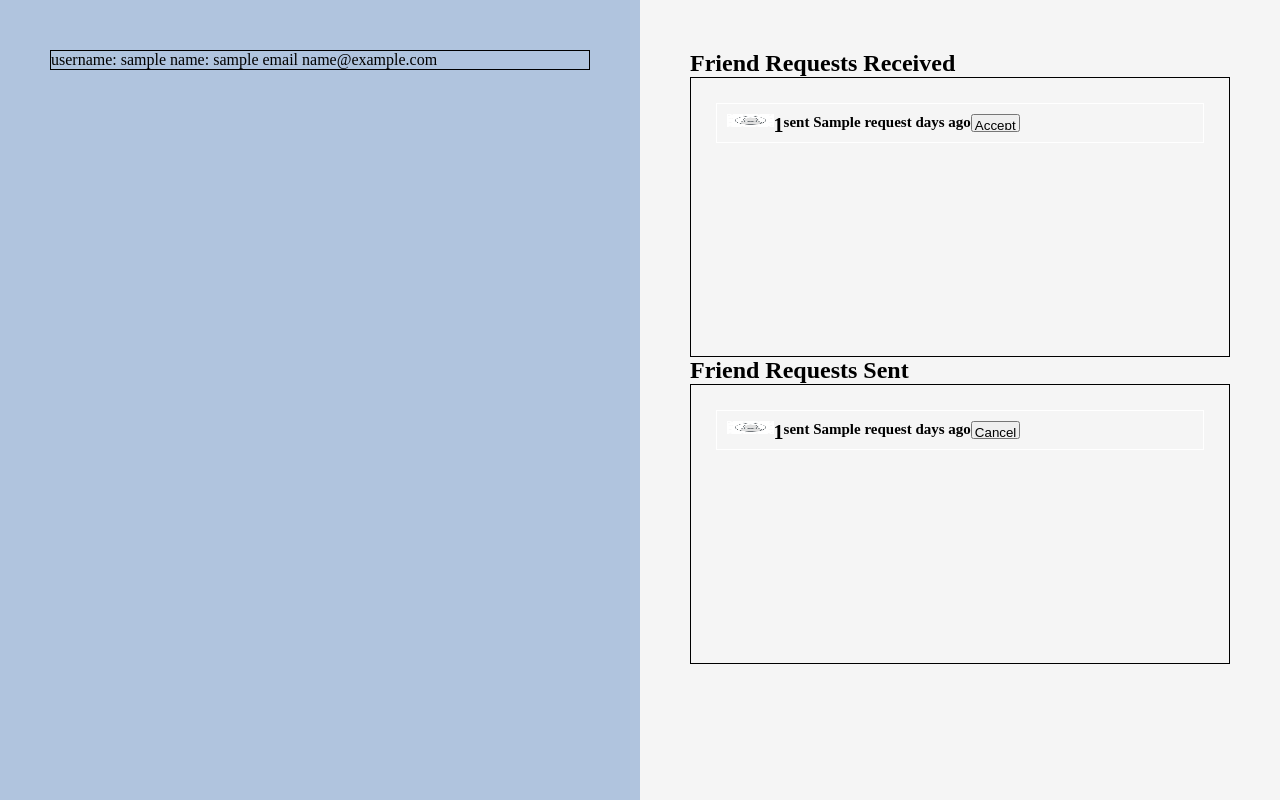
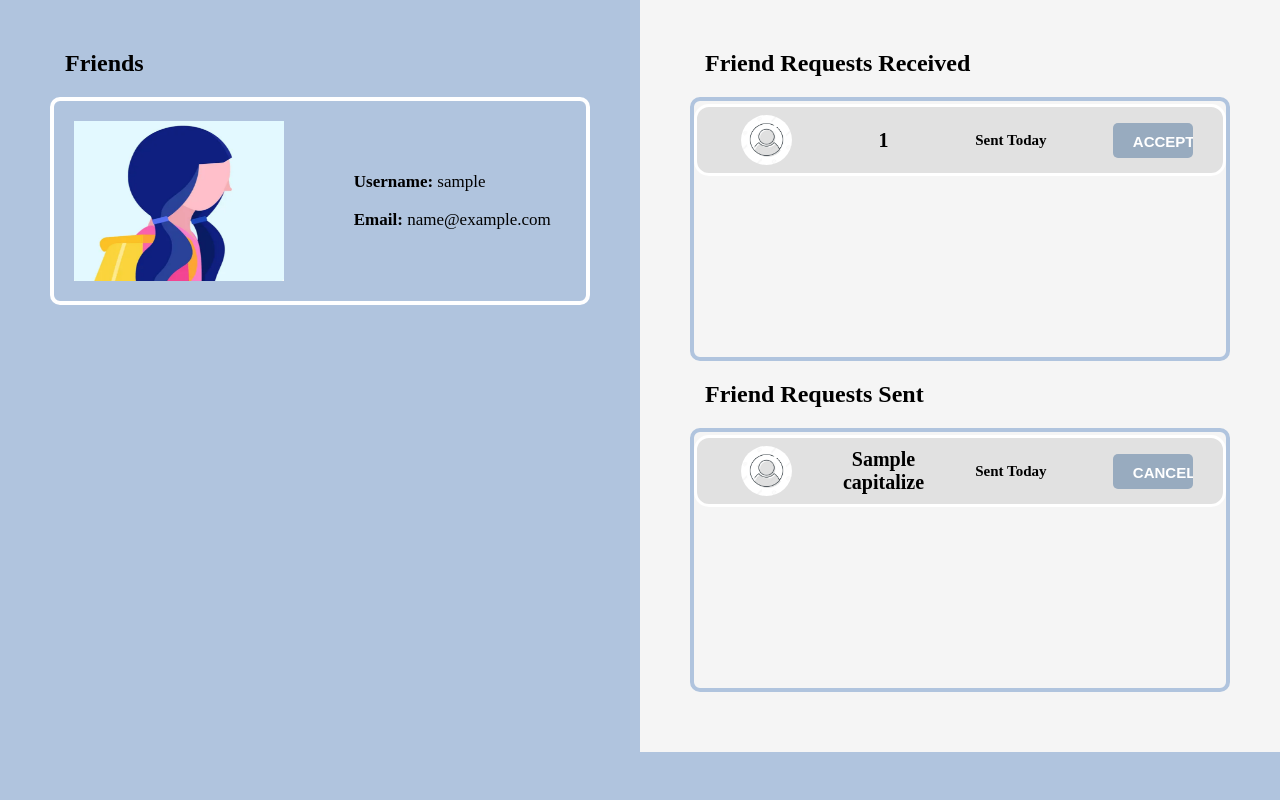
Before and after one commit to GeorgeCloud/SocialPent, a Flask app: template templates/friend_requests.html in a window 1280 px wide. Shown: the part 48-848 px from the top of the page. After the commit the page ends 800 px from the top, so only its background shows below. Run offline with Flask 2, Linux system fonts and the light colour scheme; the template is opened without the code that fills it: most values are stand-ins (such as "Sample title", 1, 10 or a date in 2020).

Commit message:
add: designed friend-requests page

```diff
--- a/static/styles.css
+++ b/static/styles.css
@@ -36,23 +36,44 @@ a:visited {
 .account-request {
     display: flex;
     /* background-color: rgb(255, 255, 255); */
-    padding: 10px;
-    height: 5vh;
+    height: 9vh;
+    align-items: center;
     width: 100%;
-    border: solid 1px rgb(255, 255, 255);
+    border: solid 3px rgb(255, 255, 255);
+    padding: 8px;
+    background-color: rgb(225, 225, 225);
+    border-radius: 15px;
+}
+
+.account-request:hover {
+    background-color: rgb(120, 176, 240);
+    border: solid 5px rgb(255, 255, 255);
+    padding: 4px;
+}
+
+.account-request:hover #style-cancel-btn{
+    background-color: rgb(252, 252, 252);
+    color: gray;
+    cursor: pointer;
 }
 
 .account-request img {
-    height: 70%;
+    height: 100%;
     width: 10%;
+    border-radius: 100%;
+    margin-left: 7%;
 }
 
 .account-request h2 {
     font-size: 20px;
+    margin-left: 7%;
+    width: 22%;
+    text-align: center;
 }
 
 .account-request p {
     font-size: 15px;
+    margin-left: 7%;
 }
 
 .activity {
@@ -337,6 +358,12 @@ nav {
     width: 20vw;
 }
 
+#profile-picture2 {
+    height: 20vh;
+    width: 20vw;
+
+}
+
 /* change name to .post-area */
 .post {
     grid-area: post;
@@ -460,7 +487,13 @@ hr {
 }
 
 .indv-friend-container {
-  border: solid black 1px;
+  border: solid rgb(255, 255, 255);
+  border-radius: 10px;
+  padding: 20px;
+  display: flex;
+  align-items: center;
+  border-width: 4px;
+  margin-bottom: 15px;
 }
 
 .left-content {
@@ -546,13 +579,25 @@ ul {
 }
 
 .request-content-container {
-    border: solid black 1px;
-    padding: 25px;
-    height: 35vh;
+    /* padding: 25px; */
+    height: 33vh;
+    border: solid lightsteelblue;
+    border-width: 4px;
+    border-radius: 10px;
+    overflow: scroll;
+    /* padding: 20px; */
+    /* display: flex;
+    align-items: center; */
+    /* margin-bottom: 15px; */
+}
+
+.request-content-container form {
+    margin-top: 3px;
 }
 
 .request-content-container input {
-    padding: 2px;
+    padding: 10px 20px;
+    margin-left: 13%;
 }
 
 .side-by-side {
@@ -561,9 +606,9 @@ ul {
 }
 
 .sent-section {
-    height: 100vh;
+    height: 94vh;
     width: 50vw;
-    padding: 50px;
+    padding: 50px 50px 0px 50px;
 }
 
 .w35 {
@@ -599,9 +644,9 @@ ul {
 }
 
 .friends-container {
-  height: 100vh;
+  height: 94vh;
   width: 50vw;
-  padding: 50px;
+  padding: 50px 50px 50px 50px;
   background-color: lightsteelblue;
 }
 
@@ -677,6 +722,7 @@ ul {
     justify-content: center;
     border-radius: 5px;
     font-size: 15px;
+    cursor: pointer;
 }
 
 .edit-delete-btn button {
@@ -706,6 +752,24 @@ ul {
     justify-content: center;
 }
 
+.for-btn button {
+    cursor: pointer;
+}
+
+#style-cancel-btn {
+    width: 80px;
+    height: 35px;
+    background-color: rgb(152, 171, 191);
+    display: flex;
+    align-items: center;
+    justify-content: center;
+    border-radius: 5px;
+    font-size: 15px;
+    color: white;
+    border: white;
+    font-weight: bold;
+}
+
 #header-and-btn {
     display: flex;
     align-items: center;
@@ -726,3 +790,27 @@ ul {
     background-color: red;
   }
 } */
+
+#flex-user-email {
+    display: flex;
+    flex-direction: column;
+    width: 70%;
+}
+
+.username-email {
+    margin-left: 70px;
+    font-size: 17px;
+}
+
+.friend-request-receive-header {
+    padding-bottom: 20px;
+    margin-left: 15px;
+}
+
+#friend-request-p {
+    padding-top: 20px;
+}
+
+.view-friend-requests {
+    border: solid;
+}
--- a/templates/friend_requests.html
+++ b/templates/friend_requests.html
@@ -7,11 +7,15 @@
   <div class="side-by-side">
     <div class="received-section">
       <div class="friends-container">
+        <h2 class="friend-request-receive-header">Friends</h2>
         {% for friend in friends %}
           <div class="indv-friend-container">
-            username: {{ friend['username'] }}
-            name: {{ friend['username'] }}
-            email {{ friend['email'] }}
+            <img id="profile-picture2" src="{{ url_for('static', filename='images/profile-picture.png') }}" alt="">
+            <div id="flex-user-email">
+              <p class="username-email"><b>Username:</b> {{ friend['username'] }}</p>
+              <br>
+              <p class="username-email"><b>Email:</b> {{ friend['email'] }}</p>
+            </div>
           </div>
         {% endfor %}
       </div>
@@ -19,7 +23,7 @@
 
     <div class="sent-section">
       <div class="">
-        <h2>Friend Requests Received</h2>
+        <h2 class="friend-request-receive-header">Friend Requests Received</h2>
         <div class="request-content-container">
           {% for request in requests_received %}
             <form action="/friends/requests/accept" method="POST">
@@ -27,8 +31,8 @@
               <div class="account-request">
                 <img src="{{ url_for('static', filename='images/profile_image.png') }}" alt="Profile Picture">
                 <h2>{{ request[0] }}</h2>
-                <p><b>sent {{ request[1] or 100 }} days ago</b></p>
-                <input type="submit" value="Accept">
+                <p><b>Sent Today</b></p>
+                <input id="style-cancel-btn" type="submit" value="ACCEPT">
               </div>
             </form>
           {% endfor %}
@@ -36,16 +40,16 @@
       </div>
 
       <div class="">
-        <h2>Friend Requests Sent</h2>
+        <h2 class="friend-request-receive-header" id="friend-request-p">Friend Requests Sent</h2>
         <div class="request-content-container">
           {% for request in requests_sent %}
             <form action="/friends/requests/delete" method="POST">
               <input type="hidden" name="username" value="{{request[0]}}">
               <div class="account-request">
                 <img src="{{ url_for('static', filename='images/profile_image.png') }}" alt="Profile Picture">
-                <h2>{{ request[0] }}</h2>
-                <p><b>sent {{ request[1] or 100 }} days ago</b></p>
-                <input type="submit" value="Cancel">
+                <h2>{{ request[0].capitalize() }}</h2>
+                <p><b>Sent Today</b></p>
+                <input id="style-cancel-btn" type="submit" value="CANCEL">
               </div>
             </form>
           {% endfor %}
```
